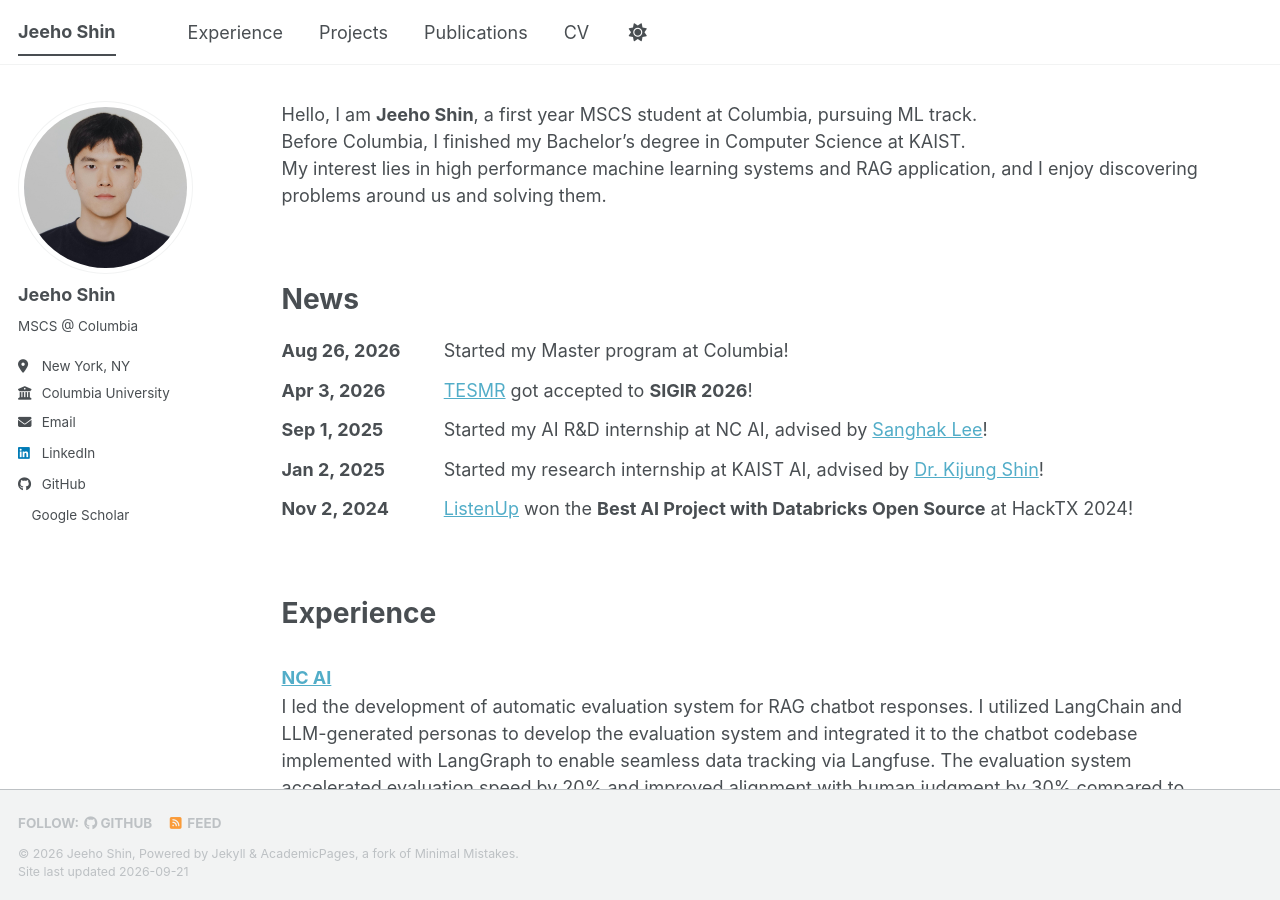
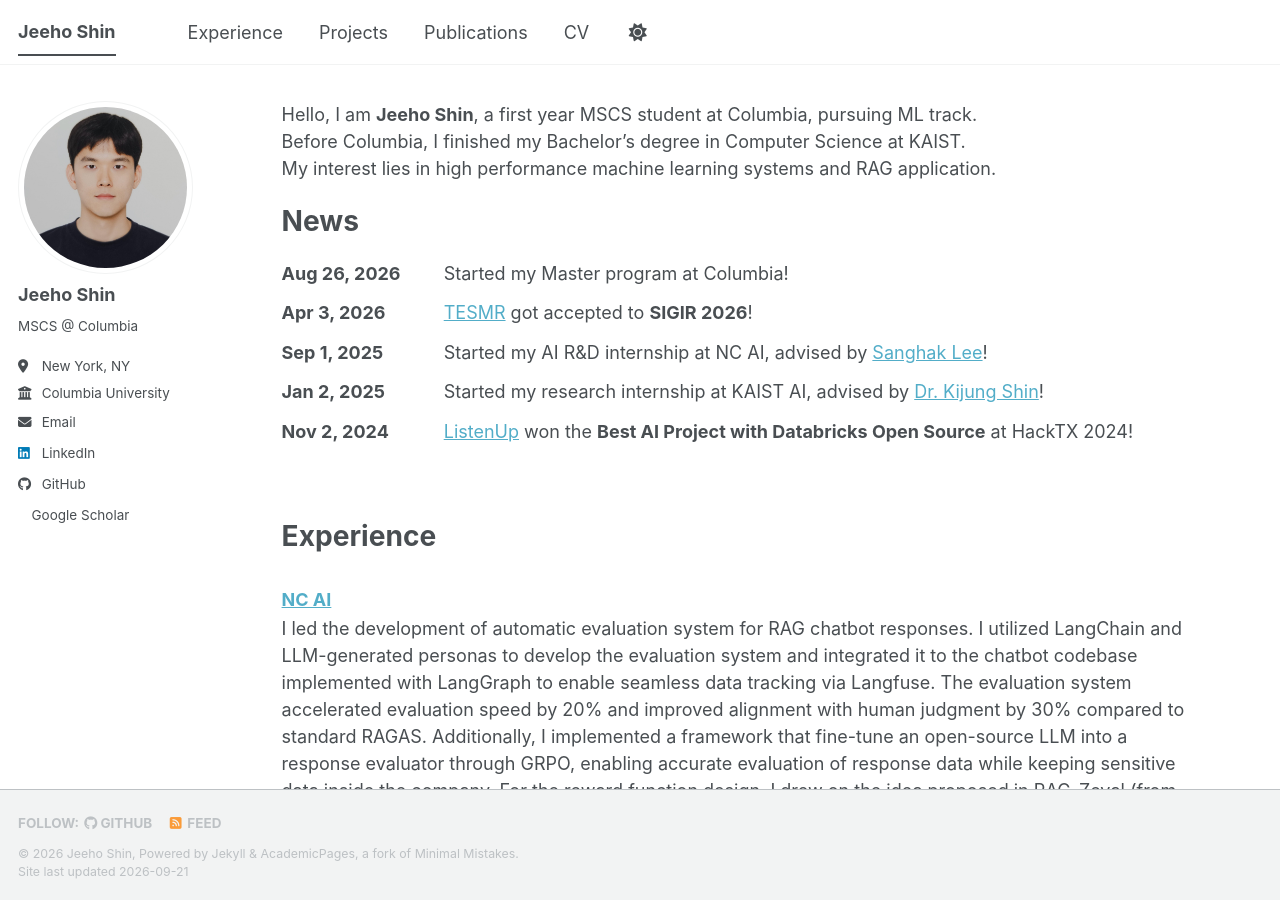
Before and after one commit to JHshin6688/JHshin6688.github.io, a Jekyll site: the page built from _pages/about.md, in a window 1280 px wide and 900 px high. Built offline with Jekyll 4.4.1, drawn with Linux system fonts in a browser that asks for light colours; a style sheet for code colours, icons or effects is not loaded.

Commit message:
about edit

```diff
--- a/_pages/about.md
+++ b/_pages/about.md
@@ -12,8 +12,7 @@ Hello, I am **Jeeho Shin**, a first year MSCS student at Columbia, pursuing ML t
 <br>
 Before Columbia, I finished my Bachelor's degree in Computer Science at KAIST.
 <br>
-My interest lies in high performance machine learning systems and RAG application, and I enjoy discovering problems around us and solving them.
-
+My interest lies in high performance machine learning systems and RAG application.
 <br>
 
 News
```
